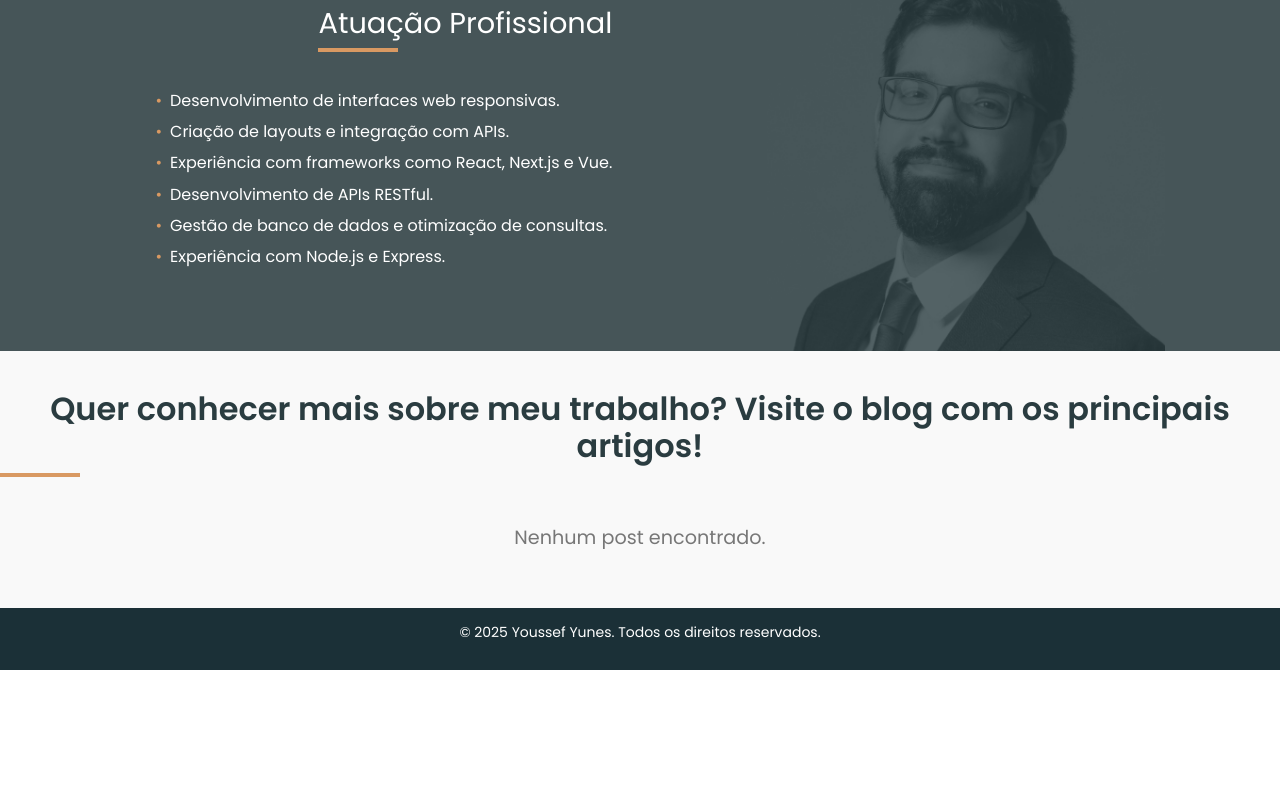
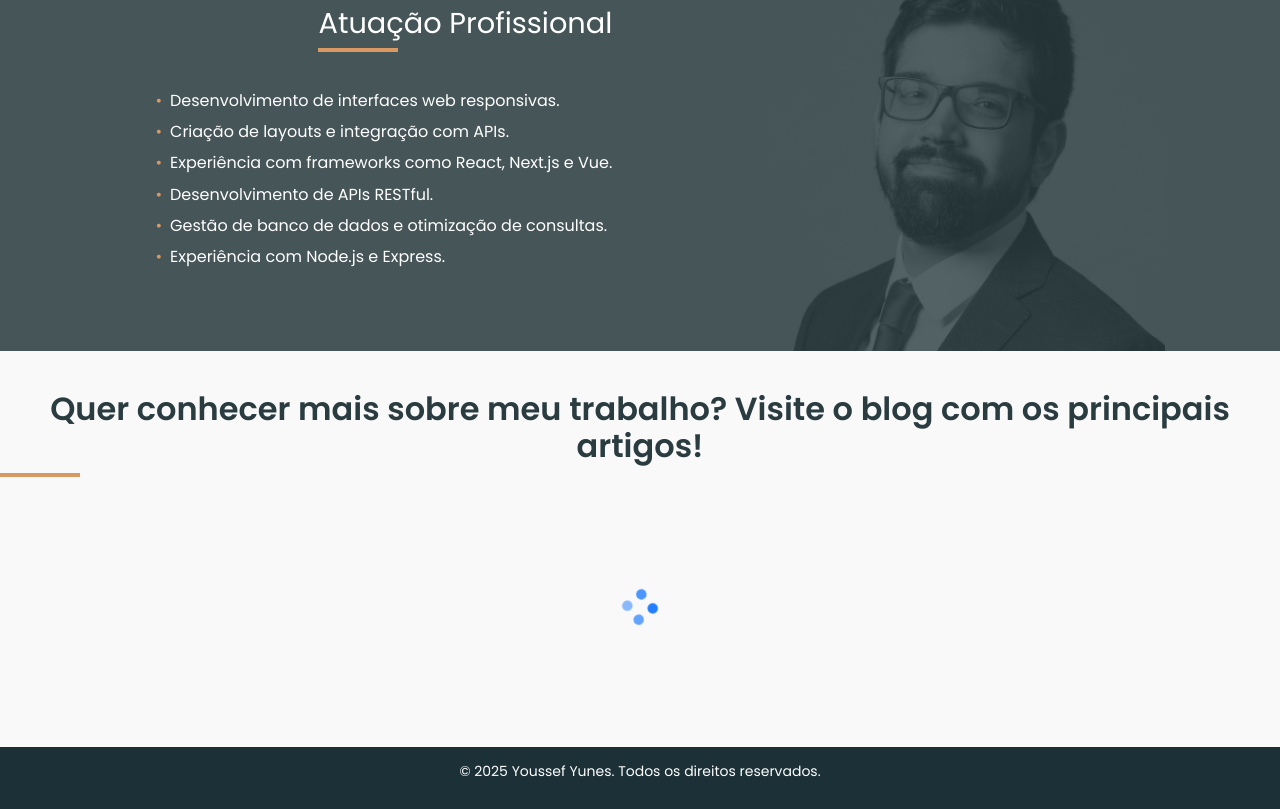
Before and after one commit to vtarginoo/next-psi-blog, a Next.js app: page / in a window 1280 px wide. Shown: the part 893-1702 px from the top of the page. Before the commit the page ends 1563 px from the top, so only its background shows below. Built offline with nearby package versions, Linux system fonts and the light colour scheme.

Commit message:
correção de bugs

```diff
--- a/src/pages/index.tsx
+++ b/src/pages/index.tsx
@@ -1,3 +1,4 @@
+import { useEffect, useState } from 'react'
 import BlogSection from '../components/home/blog-section'
 import CurriculumCard from '../components/home/curriculum-card'
 import Testimonial from '../components/home/testimonial'
@@ -9,15 +10,25 @@ export async function getStaticProps() {
     props: {
       latestPosts: posts,
     },
+    revalidate: 60, // Revalida a página a cada 60 segundos
   }
 }
 
 export default function Index({ latestPosts }) {
+  const [loading, setLoading] = useState(true) // Controle de loading
+
+  useEffect(() => {
+    // Define o estado de loading como false após os posts serem carregados
+    if (latestPosts.length > 0) {
+      setLoading(false)
+    }
+  }, [latestPosts])
+
   return (
     <>
       <Testimonial />
       <CurriculumCard />
-      <BlogSection posts={latestPosts} loading={false} />
+      <BlogSection posts={latestPosts} loading={loading} />
     </>
   )
 }
```
Also changed, not shown: public/banner-adv.png.
